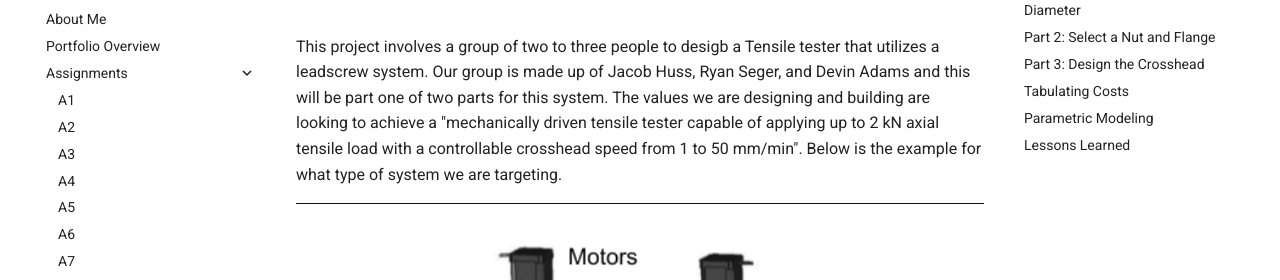
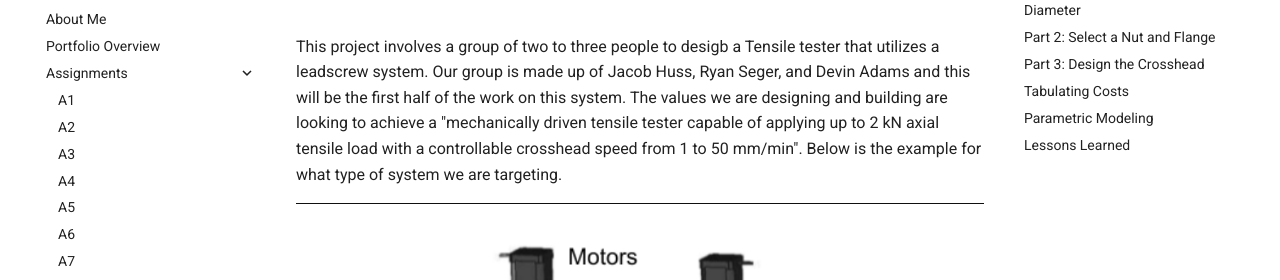
Before and after one commit to dadams78/design-projects-portfolio, an MkDocs documentation site: the page built from docs/assignments/A10/index.md, in a window 1280 px wide and 900 px high. Shown: the part 146-426 px from the top of the window. Built offline with MkDocs 1.6.1 and Material for MkDocs 9.7.7, drawn with Linux system fonts in a browser that asks for light colours.

Commit message:
Update index.md

```diff
--- a/docs/assignments/A10/index.md
+++ b/docs/assignments/A10/index.md
@@ -1,6 +1,6 @@
 # A10 – Lead Screw Translating System
 
-This project involves a group of two to three people to desigb a Tensile tester that utilizes a leadscrew system. Our group is made up of Jacob Huss, Ryan Seger, and Devin Adams and this will be part one of two parts for this system. The values we are designing and building are looking to achieve a "mechanically driven tensile tester capable of applying up to 2 kN axial tensile load with a controllable crosshead speed from 1 to 50 mm/min". Below is the example for what type of system we are targeting.
+This project involves a group of two to three people to desigb a Tensile tester that utilizes a leadscrew system. Our group is made up of Jacob Huss, Ryan Seger, and Devin Adams and this will be the first half of the work on this system. The values we are designing and building are looking to achieve a "mechanically driven tensile tester capable of applying up to 2 kN axial tensile load with a controllable crosshead speed from 1 to 50 mm/min". Below is the example for what type of system we are targeting.
 
 ![figure1 from A10 assignment](fig1.png)
 
```
